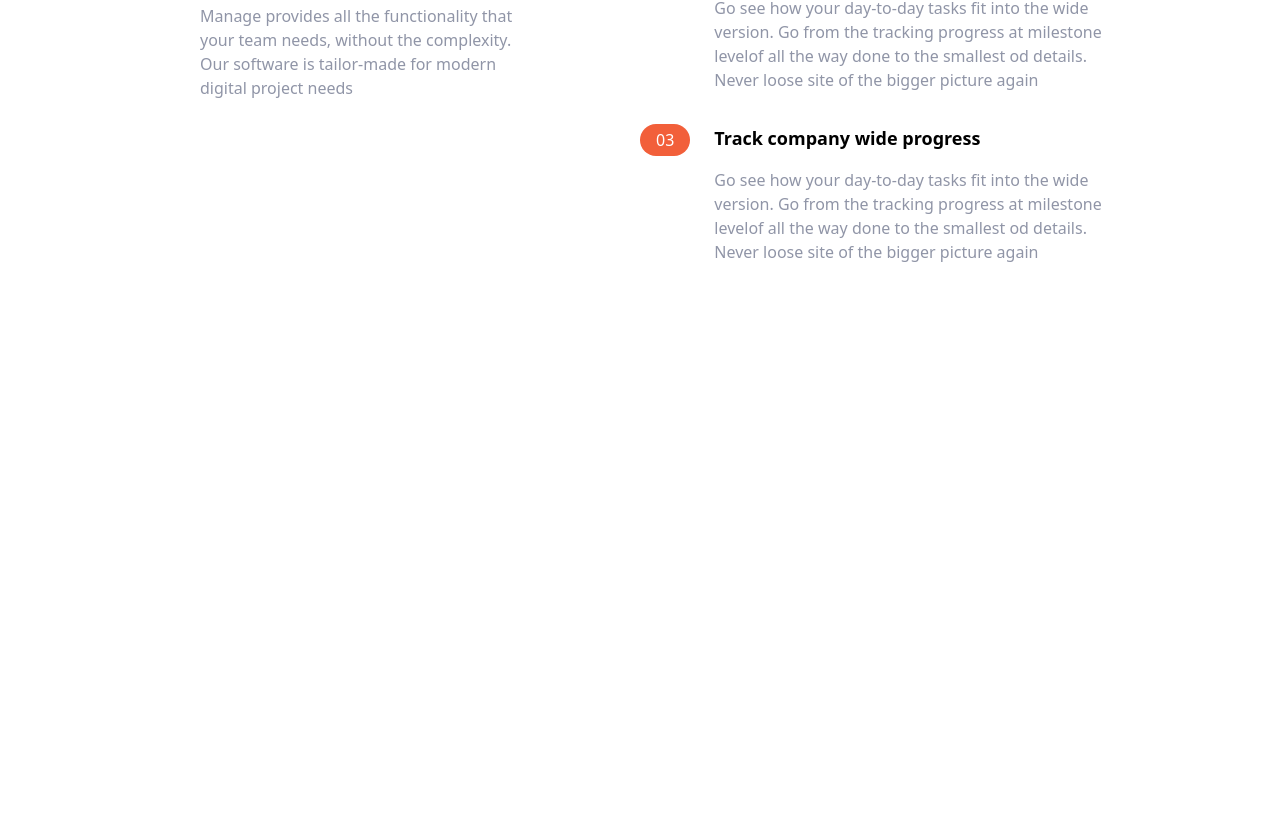
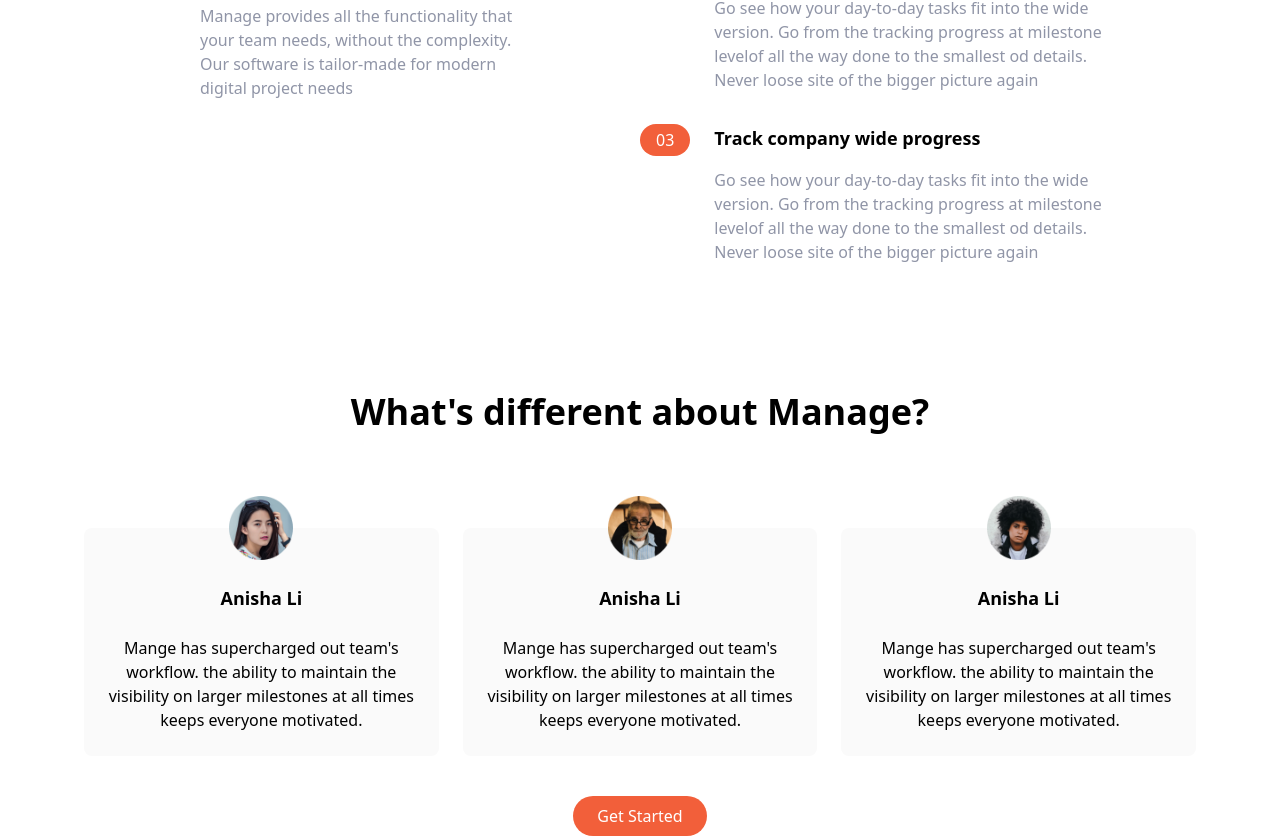
Before and after one commit to mnkshruthi/Traversy-Media, a React (Create React App) app: page / in a window 1280 px wide. Shown: the part 812-1648 px from the top of the page. Before the commit the page ends 1076 px from the top, so only its background shows below. Built offline with nearby package versions, Linux system fonts and the light colour scheme.

Commit message:
Testimonials component

```diff
--- a/src/App.js
+++ b/src/App.js
@@ -3,6 +3,7 @@
 import YouTubeFeatures from "./YouTube/YouTubeFeatures";
 import YouTubeHero from "./YouTube/YouTubeHero";
 import YouTubeNavBar from "./YouTube/YouTubeNavBar";
+import YouTubeTestimonials from "./YouTube/YouTubeTestimonials";
 
 function App() {
   const expenses = [
@@ -38,6 +39,7 @@ function App() {
       <YouTubeNavBar />
       <YouTubeHero />
       <YouTubeFeatures />
+      <YouTubeTestimonials />
     </div>
   );
 }
--- /dev/null
+++ b/src/YouTube/YouTubeTestimonials.js
@@ -0,0 +1,55 @@
+import React from "react";
+import anisha from "../Images/avatar-anisha.png";
+import richard from "../Images/avatar-richard.png";
+import shanai from "../Images/avatar-shanai.png";
+
+export default function YouTubeTestimonials() {
+  return (
+    <div>
+      {/* Contianer to headng tand teatimonial block */}
+      <div className="max-w-6xl px-5 mx-auto mt-32 text-center">
+        {/* Heading */}
+        <h2 className="text-4xl font-bold text-center">
+          What's different about Manage?
+        </h2>
+        {/* Testimonials container */}
+        <div className="flex flex-col mt-24 md:space-x-6 md:flex-row">
+          {/* Testimonial 1 */}
+          <div className="flex flex-col items-center p-6 space-y-6 rounded-lg bg-veryLightGrey md:w-1/3">
+            <img src={anisha} className="w-16 -mt-14" alt="Anisha" />
+            <h5 className="text-lg font-bold">Anisha Li</h5>
+            <p classname="text-sm text-darkGreyishBlue">
+              Mange has supercharged out team's workflow. the ability to
+              maintain the visibility on larger milestones at all times keeps
+              everyone motivated.
+            </p>
+          </div>
+          {/* Testmonial 2 */}
+          <div className="hidden flex-col items-center p-6 space-y-6 rounded-lg bg-veryLightGrey md:flex md:w-1/3">
+            <img src={richard} className="w-16 -mt-14" alt="Anisha" />
+            <h5 className="text-lg font-bold">Anisha Li</h5>
+            <p classname="text-sm text-darkGreyishBlue">
+              Mange has supercharged out team's workflow. the ability to
+              maintain the visibility on larger milestones at all times keeps
+              everyone motivated.
+            </p>
+          </div>
+          {/* Testimoial 3 */}
+          <div className="hidden flex-col items-center p-6 space-y-6 rounded-lg bg-veryLightGrey md:flex md:w-1/3">
+            <img src={shanai} className="w-16 -mt-14" alt="Anisha" />
+            <h5 className="text-lg font-bold">Anisha Li</h5>
+            <p classname="text-sm text-darkGreyishBlue">
+              Mange has supercharged out team's workflow. the ability to
+              maintain the visibility on larger milestones at all times keeps
+              everyone motivated.
+            </p>
+          </div>
+        </div>
+        {/* Button */}
+        <button className="bg-brightRed text-white rounded-full px-6 p-2 hover:bg-brightRedLight mt-10 baseline">
+          Get Started
+        </button>
+      </div>
+    </div>
+  );
+}
```
